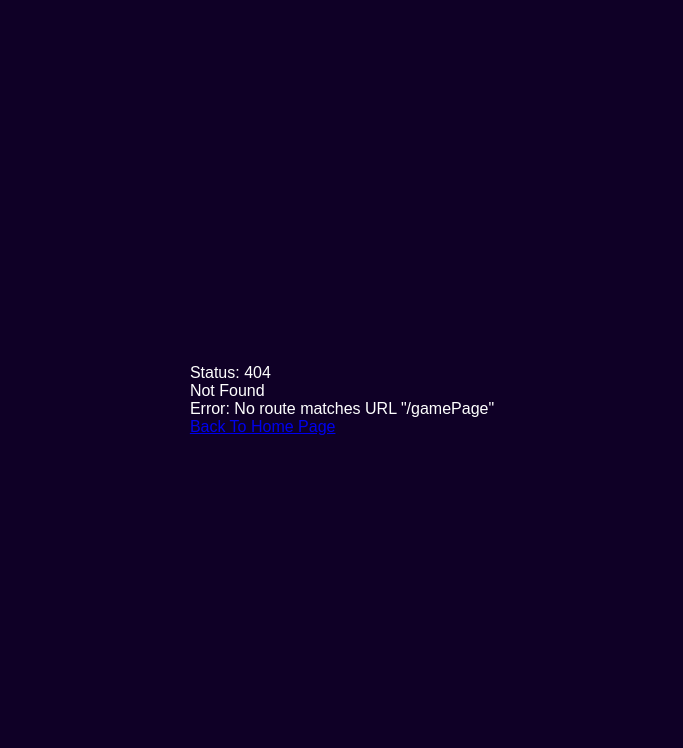
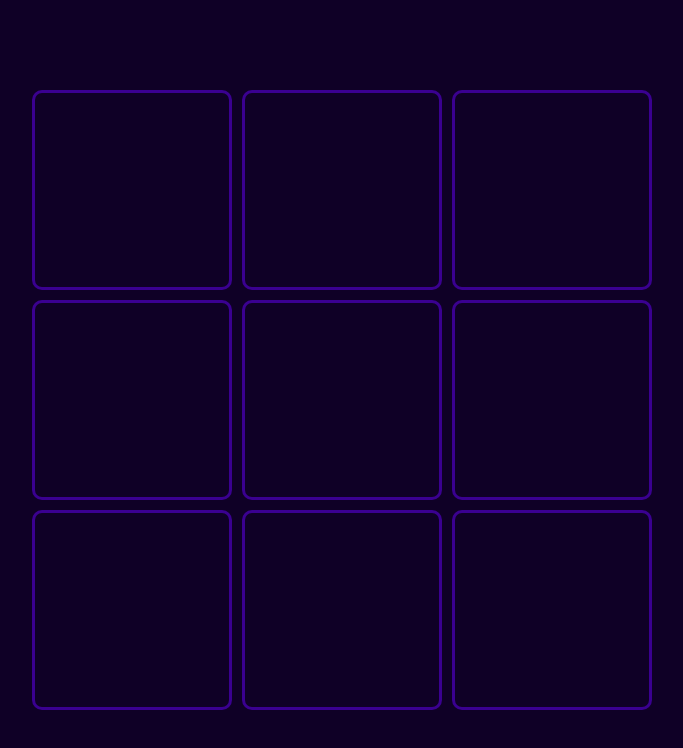
Before and after one commit to rlazar25/tic-tac-toe, a React (Vite) app: page /gamePage in a window 1280 px wide. Before the commit this address had no page. Shown: the top 748 px of the page, without its empty margins (298-981 px from the left). Built offline with nearby package versions, Linux system fonts and the light colour scheme.

Commit message:
Game moved from App.jsx to GamePage, created HomePage

```diff
--- a/src/App.jsx
+++ b/src/App.jsx
@@ -1,27 +1,9 @@
-// components
-import CellComponent from "./components/CellComponent"
-//redux
-import { useDispatch, useSelector } from "react-redux"
-import { restartGameAction } from "./store/gameSlice"
+import { Outlet } from 'react-router'
 
 const App = () => {
-
-  const {cells, winner} = useSelector(state => state.gameStore)
-  const dispatch = useDispatch()
-
   return (
-    <div className="app">
-      <div className="gameContainer">
-        {cells.map((cell, index) => {
-          return <CellComponent key={index} cell={cell} id={index}  />
-        })}
-      </div>
-      {
-        winner && <div className="winningMsg">
-          <h2>{winner === "draw" ? "It's a Draw" : `Winner is ${winner.toUpperCase()}`}</h2>
-          <button onClick={() => dispatch(restartGameAction())}>Play Again</button>
-        </div>
-      }
+    <div>
+      <Outlet />
     </div>
   )
 }
--- a/src/main.jsx
+++ b/src/main.jsx
@@ -10,6 +10,7 @@ import { createBrowserRouter, RouterProvider } from 'react-router'
 // pages
 import HomePage from './pages/HomePage.jsx'
 import ErrorPage from './pages/ErrorPage.jsx'
+import GamePage from './pages/GamePage.jsx'
 
 
 const router = createBrowserRouter([
@@ -21,6 +22,10 @@ const router = createBrowserRouter([
       {
         path: '/',
         element: <HomePage />
+      },
+      {
+        path: '/gamePage',
+        element: <GamePage />
       }
     ]
   }
--- a/src/pages/GamePage.jsx
+++ b/src/pages/GamePage.jsx
@@ -0,0 +1,29 @@
+// components
+import CellComponent from "../components/CellComponent"
+//redux
+import { useDispatch, useSelector } from "react-redux"
+import { restartGameAction } from "../store/gameSlice"
+
+const GamePage = () => {
+
+  const {cells, winner} = useSelector(state => state.gameStore)
+  const dispatch = useDispatch()
+
+  return (
+    <div className="app">
+      <div className="gameContainer">
+        {cells.map((cell, index) => {
+          return <CellComponent key={index} cell={cell} id={index}  />
+        })}
+      </div>
+      {
+        winner && <div className="winningMsg">
+          <h2>{winner === "draw" ? "It's a Draw" : `Winner is ${winner.toUpperCase()}`}</h2>
+          <button onClick={() => dispatch(restartGameAction())}>Play Again</button>
+        </div>
+      }
+    </div>
+  )
+}
+
+export default GamePage
--- a/src/pages/HomePage.jsx
+++ b/src/pages/HomePage.jsx
@@ -1,8 +1,9 @@
+import { Link } from "react-router"
 
 const HomePage = () => {
   return (
     <div>
-        Home
+        <Link to={'/gamePage'}>Game</Link>
     </div>
   )
 }
```
